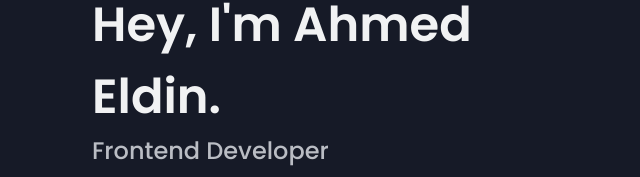
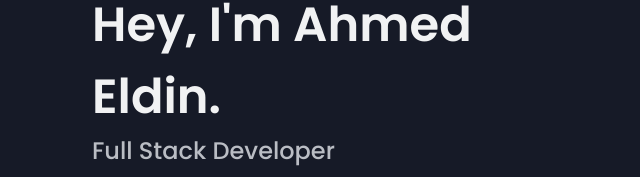
Before and after one commit to ahmed-eldin/ahmed-eldin.github.io, a plain HTML site: page index.html in a window 1280 px wide. Shown: the part 195-372 px from the top of the page, 104-744 px from the left. Drawn offline with nearby package versions, Linux system fonts and the light colour scheme.

Commit message:
Update index.html

```diff
--- a/index.html
+++ b/index.html
@@ -93,7 +93,7 @@
 
                     <div class="home__data">
                         <h1 class="home__title">Hey, I'm Ahmed Eldin.</h1>
-                        <h3 class="home__subtitle">Frontend Developer</h3>
+                        <h3 class="home__subtitle">Full Stack Developer</h3>
                         <p class="home__description">Experience working with JavaScript, HTML, CSS, React.js, Angular, jQuery, Git, etc. I enjoy building robust applications, web pages and learning new languages and innovative concepts. I'm also passionate about Working Out, eCommerce, and Sports.</p>
                         <a href="#contact" class="button button--flex">
                            Contact Me <i class="uil uil-message button__icon"></i>
```
